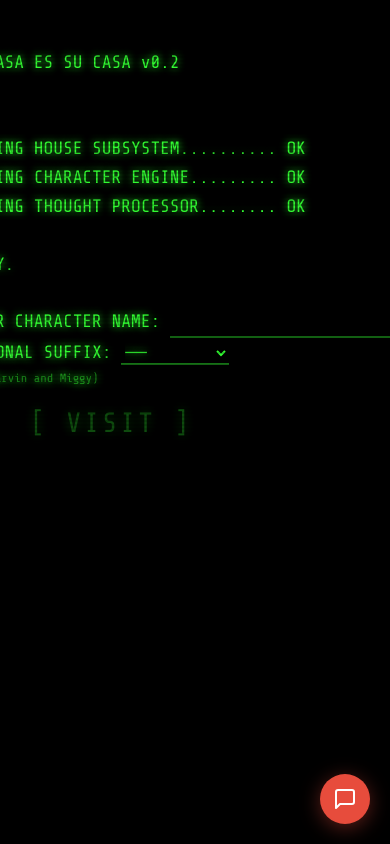
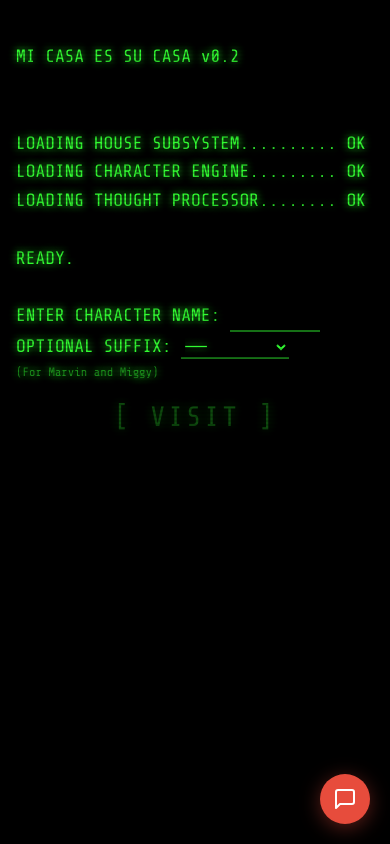
Before and after one commit to Randroids-Dojo/mi-casa-es-su-casa, a Next.js app: page / in a window 390 px wide. Built offline with nearby package versions, Linux system fonts and the light colour scheme.

Commit message:
Make name input responsive on narrow mobile screens
Shrink terminal padding and clamp input width with CSS min() so the
ENTER CHARACTER NAME line stays on-screen at phone widths.

```diff
--- a/src/components/BootScreen.tsx
+++ b/src/components/BootScreen.tsx
@@ -412,7 +412,7 @@ const styles: Record<string, React.CSSProperties> = {
     height: '100%',
     maxHeight: '100vh',
     overflowY: 'auto',
-    padding: '48px 40px',
+    padding: 'clamp(24px, 5vh, 48px) clamp(16px, 4vw, 40px)',
     boxSizing: 'border-box',
     fontFamily: FONT_STACK,
     fontSize: '18px',
@@ -457,7 +457,7 @@ const styles: Record<string, React.CSSProperties> = {
     lineHeight: '1.6',
     textShadow: `0 0 8px ${CRT_GREEN}`,
     caretColor: 'transparent', // hide browser caret; we use our own blinking _
-    width: '220px',
+    width: 'min(220px, calc(100vw - 300px))',
     padding: 0,
     margin: 0,
     verticalAlign: 'baseline',
```
